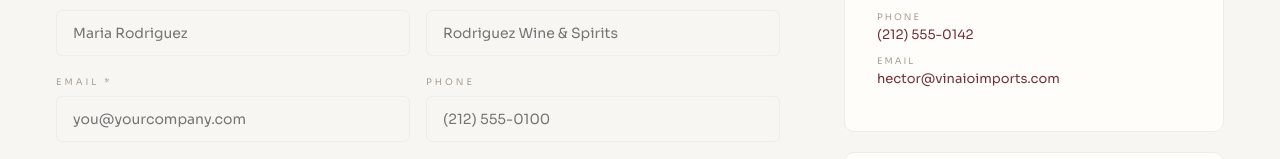
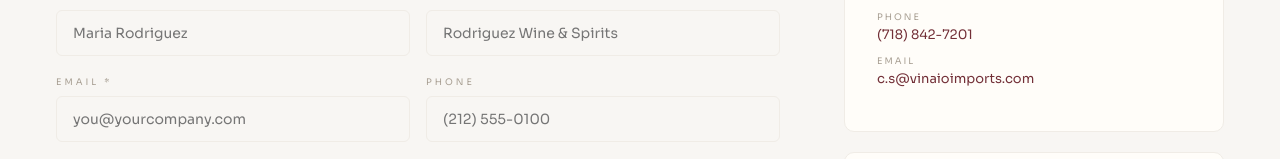
Before and after one commit to Hectorg0827/VinaioWebsite, a Next.js app: page /contact in a window 1280 px wide. Shown: the part 616-775 px from the top of the page. Built offline with nearby package versions, Linux system fonts and the light colour scheme.

Commit message:
Update page.js

```diff
--- a/src/app/contact/page.js
+++ b/src/app/contact/page.js
@@ -193,8 +193,8 @@ export default function ContactPage() {
                   </div>
                 </div>
                 {[
-                  { label: "Phone",     value: "(212) 555-0142", href: "tel:+12125550142" },
-                  { label: "Email",     value: "hector@vinaioimports.com", href: "mailto:hector@vinaioimports.com" },
+                  { label: "Phone", value: "(718) 842-7201", href: "tel:+17188427201" },
+                  { label: "Email", value: "c.s@vinaioimports.com", href: "mailto:c.s@vinaioimports.com" },
                 ].map((c) => (
                   <div key={c.label} style={{ marginBottom: "12px" }}>
                     <p style={{ fontFamily: ff.b, fontSize: "9px", letterSpacing: "2px", textTransform: "uppercase", color: T.warm, marginBottom: "2px" }}>{c.label}</p>
```
